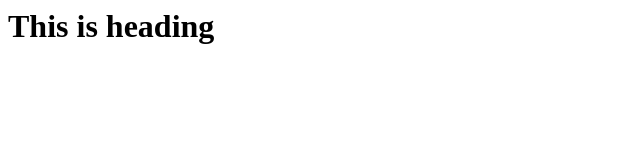
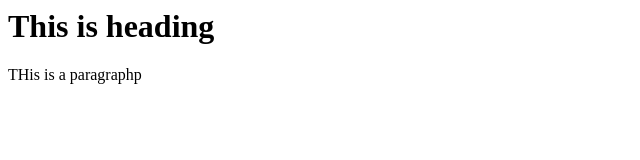
Before and after one commit to RohitDhonde123/test, a plain HTML site: page index.html in a window 1280 px wide. Shown: the whole page, without its empty margins (0-640 px from the left). Drawn offline with Linux system fonts and the light colour scheme.

Commit message:
This new changes in indexpage body section

```diff
--- a/index.html
+++ b/index.html
@@ -3,5 +3,6 @@
   <h1>This is heading</h1>
   </head>
   <body>
+     <p>THis is a paragraphp</p>
   </body>
 </html>
```
